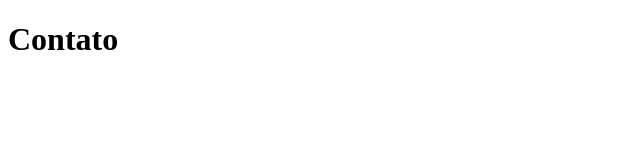
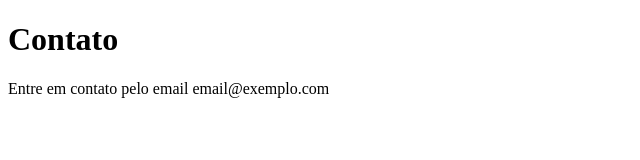
Before and after one commit to mirelarosa/sistema-de-cadastro, a plain HTML site: page contato.html in a window 1280 px wide. Shown: the whole page, without its empty margins (0-640 px from the left). Drawn offline with Linux system fonts and the light colour scheme.

Commit message:
adicionando o email de contato

```diff
--- a/contato.html
+++ b/contato.html
@@ -8,5 +8,6 @@
 </head>
 <body>
     <h1>Contato</h1>
+    <p>Entre em contato pelo email email@exemplo.com</p>
 </body>
 </html>
```
